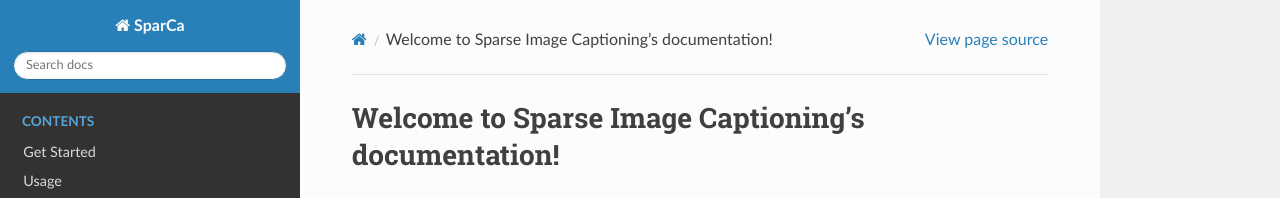
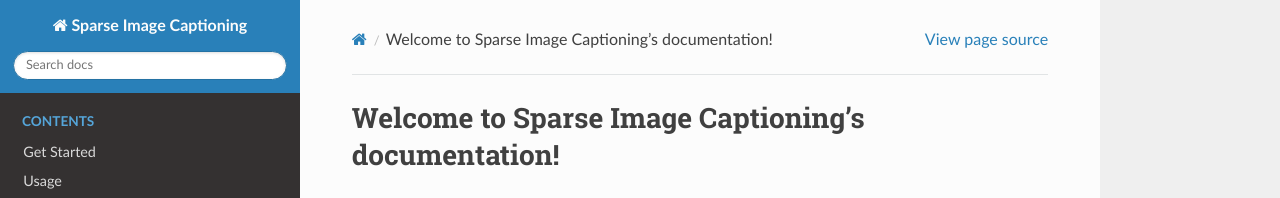
Before and after one commit to jiahuei/sparse-image-captioning, a Sphinx documentation site: the page built from docs/index.rst, in a window 1280 px wide. Shown: the top 198 px of the page. Built offline with Sphinx 7.4.7 and the Read the Docs theme 2.0.0, drawn with Linux system fonts in a browser that asks for light colours; pages that are not in the unit, such as notebooks, are missing from menus.

Commit message:
update docs project name

```diff
--- a/docs/conf.py
+++ b/docs/conf.py
@@ -20,7 +20,7 @@ sys.path.insert(0, os.path.abspath(".."))
 
 from sparse_caption.version import __version__  # noqa: E402
 
-project = "SparCa"
+project = "Sparse Image Captioning"
 copyright = "2021, CiSIPLab Universiti Malaya, Jia-Huei Tan"
 author = "CiSIPLab Universiti Malaya, Jia-Huei Tan"
 
```
